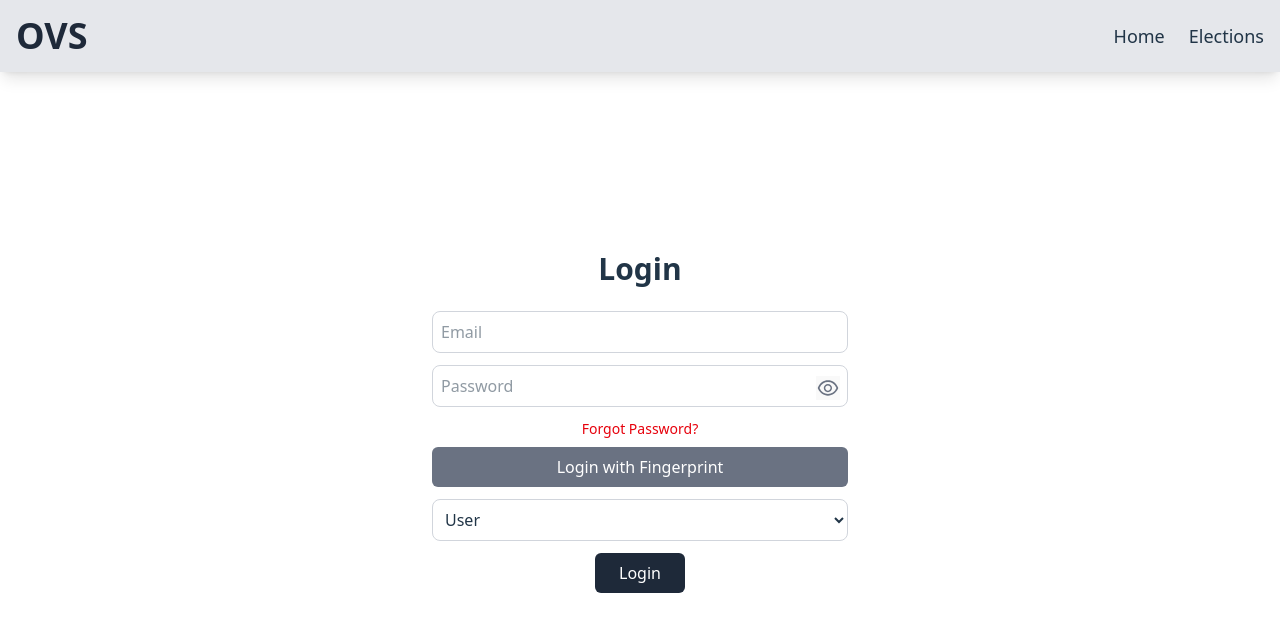
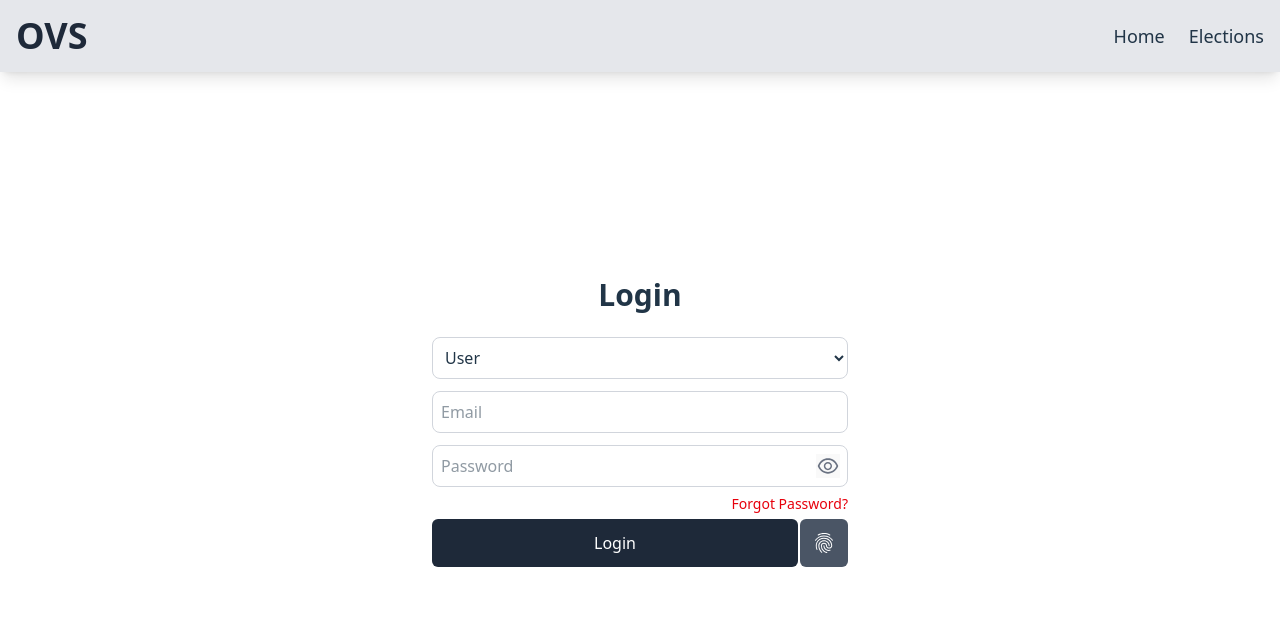
Before and after one commit to brunocode-s/OVS-frontend, a React (Vite) app: page /login in a window 1280 px wide. Shown: the top 632 px of the page. Built offline with nearby package versions, Linux system fonts and the light colour scheme; no server answers.

Commit message:
login.jsx update

```diff
--- a/src/pages/Login.jsx
+++ b/src/pages/Login.jsx
@@ -2,10 +2,10 @@ import { useState } from 'react';
 import API from '../services/api';
 import { toast } from 'react-toastify';
 import { AiOutlineEye, AiOutlineEyeInvisible } from 'react-icons/ai';
-import { useNavigate } from 'react-router-dom';
+import { MdFingerprint } from 'react-icons/md';
+import { useNavigate, Link } from 'react-router-dom';
 import clsx from 'clsx';
 import { useAuth } from '../context/AuthContext';
-import { Link } from 'react-router-dom';
 
 export default function Login() {
   const [form, setForm] = useState({ email: '', password: '', role: 'user' });
@@ -15,9 +15,11 @@ export default function Login() {
   const navigate = useNavigate();
   const { login } = useAuth();
 
-  // Helper function to convert Base64URL to Base64
   function base64urlToBase64(base64url) {
-    return base64url.replace(/-/g, '+').replace(/_/g, '/').padEnd(base64url.length + (4 - base64url.length % 4) % 4, '=');
+    return base64url
+      .replace(/-/g, '+')
+      .replace(/_/g, '/')
+      .padEnd(base64url.length + (4 - (base64url.length % 4)) % 4, '=');
   }
 
   const handleChange = (e) => {
@@ -26,6 +28,10 @@ export default function Login() {
 
     if (name === 'password' && passwordError) {
       setPasswordError('');
+    }
+
+    if (name === 'email' && fingerprintError) {
+      setFingerprintError('');
     }
   };
 
@@ -43,59 +49,86 @@ export default function Login() {
       };
 
       login(res.data.token, form.role, formattedUser);
-
       toast.success('Logged in');
 
-      if (form.role === 'admin') {
-        navigate('/admin');
-      } else {
-        navigate('/userdashboard');
-      }
+      navigate(form.role === 'admin' ? '/admin' : '/userdashboard');
     } catch (err) {
       const message = err.response?.data?.message || 'Login failed';
 
       if (message.toLowerCase().includes('password')) {
         setPasswordError('Incorrect password');
       } else {
-        setPasswordError('Incorrect Password')
+        setPasswordError('Incorrect Password');
         toast.error(message);
       }
     }
   };
 
   const startFingerprintLogin = async () => {
+    if (!form.email) {
+      setFingerprintError('Please enter your email first');
+      return;
+    }
+
     try {
-      const response = await API.post('/auth/start-fingerprint-login', { email: form.email });
+      const response = await API.post('/auth/start-fingerprint-login', {
+        email: form.email,
+      });
 
       const publicKeyCredentialRequestOptions = {
         ...response.data,
-        challenge: Uint8Array.from(atob(base64urlToBase64(response.data.challenge)), c => c.charCodeAt(0)),
+        challenge: Uint8Array.from(
+          atob(base64urlToBase64(response.data.challenge)),
+          (c) => c.charCodeAt(0)
+        ),
         allowCredentials: (response.data.allowCredentials || []).map((cred) => ({
           ...cred,
           id: cred.id
-            ? Uint8Array.from(atob(cred.id.replace(/-/g, '+').replace(/_/g, '/')), c => c.charCodeAt(0))
+            ? Uint8Array.from(
+                atob(cred.id.replace(/-/g, '+').replace(/_/g, '/')),
+                (c) => c.charCodeAt(0)
+              )
             : new Uint8Array(),
         })),
       };
 
-      const credential = await navigator.credentials.get({ publicKey: publicKeyCredentialRequestOptions });
+      const credential = await navigator.credentials.get({
+        publicKey: publicKeyCredentialRequestOptions,
+      });
 
       const credentialData = {
         id: credential.id,
         rawId: btoa(String.fromCharCode(...new Uint8Array(credential.rawId))),
         type: credential.type,
         response: {
-          authenticatorData: btoa(String.fromCharCode(...new Uint8Array(credential.response.authenticatorData))),
-          clientDataJSON: btoa(String.fromCharCode(...new Uint8Array(credential.response.clientDataJSON))),
-          signature: btoa(String.fromCharCode(...new Uint8Array(credential.response.signature))),
+          authenticatorData: btoa(
+            String.fromCharCode(
+              ...new Uint8Array(credential.response.authenticatorData)
+            )
+          ),
+          clientDataJSON: btoa(
+            String.fromCharCode(
+              ...new Uint8Array(credential.response.clientDataJSON)
+            )
+          ),
+          signature: btoa(
+            String.fromCharCode(...new Uint8Array(credential.response.signature))
+          ),
           userHandle: credential.response.userHandle
-            ? btoa(String.fromCharCode(...new Uint8Array(credential.response.userHandle)))
+            ? btoa(
+                String.fromCharCode(
+                  ...new Uint8Array(credential.response.userHandle)
+                )
+              )
             : null,
         },
         email: form.email,
       };
 
-      const verifyResponse = await API.post('/auth/verify-fingerprint', credentialData);
+      const verifyResponse = await API.post(
+        '/auth/verify-fingerprint',
+        credentialData
+      );
 
       if (verifyResponse.data.success) {
         const { user } = verifyResponse.data;
@@ -106,7 +139,6 @@ export default function Login() {
         setFingerprintError('Fingerprint authentication failed');
       }
     } catch (error) {
-      debugger;
       console.error(error);
       setFingerprintError('Error during fingerprint authentication');
       toast.error('Error during fingerprint authentication');
@@ -120,15 +152,27 @@ export default function Login() {
     >
       <h2 className="text-3xl font-bold mb-6">Login</h2>
 
+      {/* Role Selector */}
+      <select
+        name="role"
+        onChange={handleChange}
+        value={form.role}
+        className="w-full p-2 border border-gray-300 rounded-lg mb-3"
+      >
+        <option value="user">User</option>
+        <option value="admin">Admin</option>
+      </select>
+
       <input
         name="email"
+        type="email"
         onChange={handleChange}
         placeholder="Email"
         required
         className="w-full p-2 border border-gray-300 rounded-lg mb-3"
       />
 
-      <div className="w-full relative mb-2">
+      <div className="w-full relative mb-1">
         <input
           name="password"
           onChange={handleChange}
@@ -136,15 +180,10 @@ export default function Login() {
           placeholder="Password"
           required
           className={clsx(
-            'w-full p-2 border rounded-lg mb-1 transition-all duration-300',
+            'w-full p-2 border rounded-lg transition-all duration-300',
             passwordError ? 'border-red-500' : 'border-gray-300'
           )}
         />
-        {passwordError && (
-          <p className="text-sm text-red-500 mt-1 animate-fade-in animate-fade-out">
-            {passwordError}
-          </p>
-        )}
         <button
           type="button"
           onClick={() => setShowPassword(!showPassword)}
@@ -156,41 +195,41 @@ export default function Login() {
             <AiOutlineEye size={24} />
           )}
         </button>
+        {passwordError && (
+          <p className="text-sm text-red-500">{passwordError}</p>
+        )}
       </div>
 
-      <div className="w-full flex justify-center items-center">
+      <div className="w-full text-right mb-1">
         <Link
           to="/forgot-password"
-          className="text-red-600 hover:underline hover:text-red-500 text-sm mb-2"
+          className="text-sm text-red-600 hover:underline"
         >
           Forgot Password?
         </Link>
       </div>
 
-      <button
-        type="button"
-        onClick={startFingerprintLogin}
-        className="w-full py-2 rounded-md mb-3 bg-gray-500 text-white font-medium hover:bg-white hover:text-black hover:border hover:border-black transition"
-      >
-        Login with Fingerprint
-      </button>
+      <div className="flex w-full space-x-4 gap-0.5">
+        <button
+          type="submit"
+          className="flex-1 px-6 py-2 rounded-md bg-gray-800 text-white font-medium hover:bg-white hover:text-black hover:border hover:border-black transition"
+        >
+          Login
+        </button>
+
+        <button
+          type="button"
+          onClick={startFingerprintLogin}
+          className="flex items-center justify-center w-12 h-12 rounded-md bg-gray-600 text-white hover:bg-white hover:text-black hover:border hover:border-black transition"
+          title="Login with Fingerprint"
+        >
+          <MdFingerprint size={24} />
+        </button>
+      </div>
 
       {fingerprintError && (
-        <p className="text-sm text-red-500 mt-1">{fingerprintError}</p>
+        <p className="text-sm text-red-500 mt-2 text-center">{fingerprintError}</p>
       )}
-
-      <select
-        name="role"
-        onChange={handleChange}
-        className="w-full p-2 border border-gray-300 rounded-lg mb-3"
-      >
-        <option value="user">User</option>
-        <option value="admin">Admin</option>
-      </select>
-
-      <button className="px-6 py-2 rounded-md bg-gray-800 text-white font-medium hover:bg-white hover:text-black hover:border hover:border-black transition">
-        Login
-      </button>
     </form>
   );
 }
```
